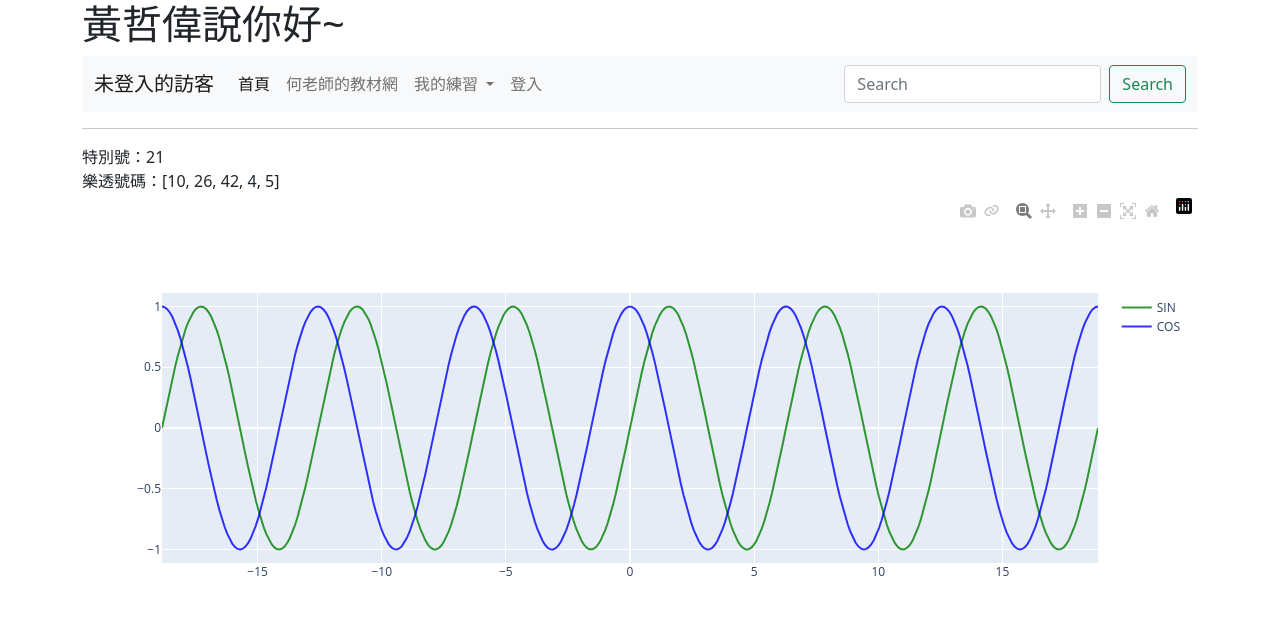
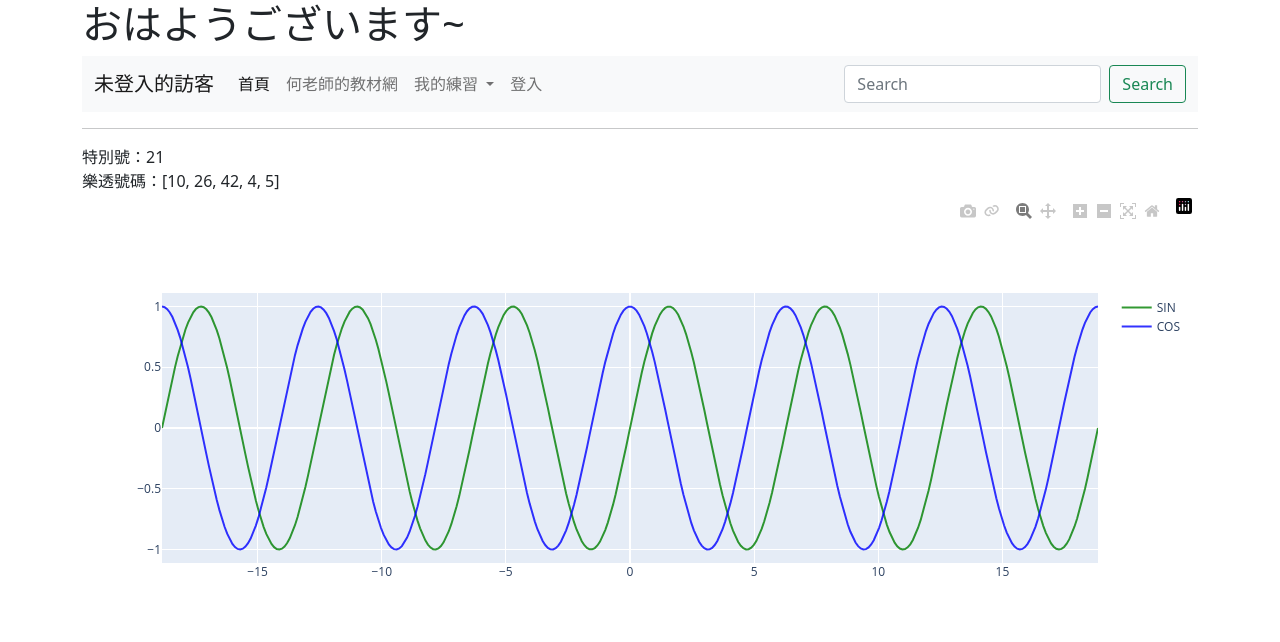
Before and after one commit to ilmos24/new-heroku, a Django app: page / in a window 1280 px wide. Shown: the top 642 px of the page. Run offline with Django 3.2, Linux system fonts and the light colour scheme; some libraries are stand-ins or nearby versions.

Commit message:
index.html updated

```diff
--- a/templates/index.html
+++ b/templates/index.html
@@ -1,7 +1,7 @@
 {% extends "base.html" %}
 
 {% block title %}黃哲偉的練習網站 {% endblock %}
-{% block headmessage %} {{name}}說你好~ {% endblock %}
+{% block headmessage %} おはようございます~ {% endblock %}
 {% block main %}
   <hr>
 	    特別號：{{special}}<br>
```
